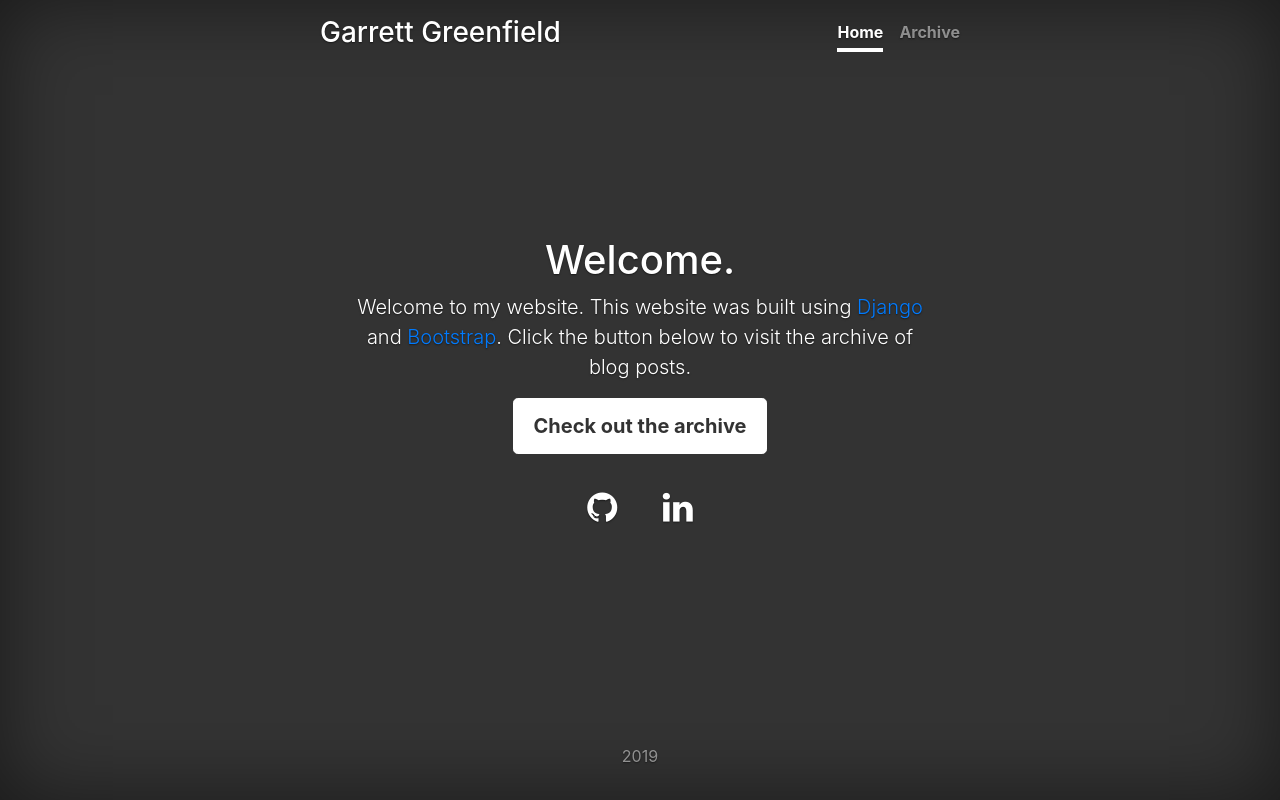
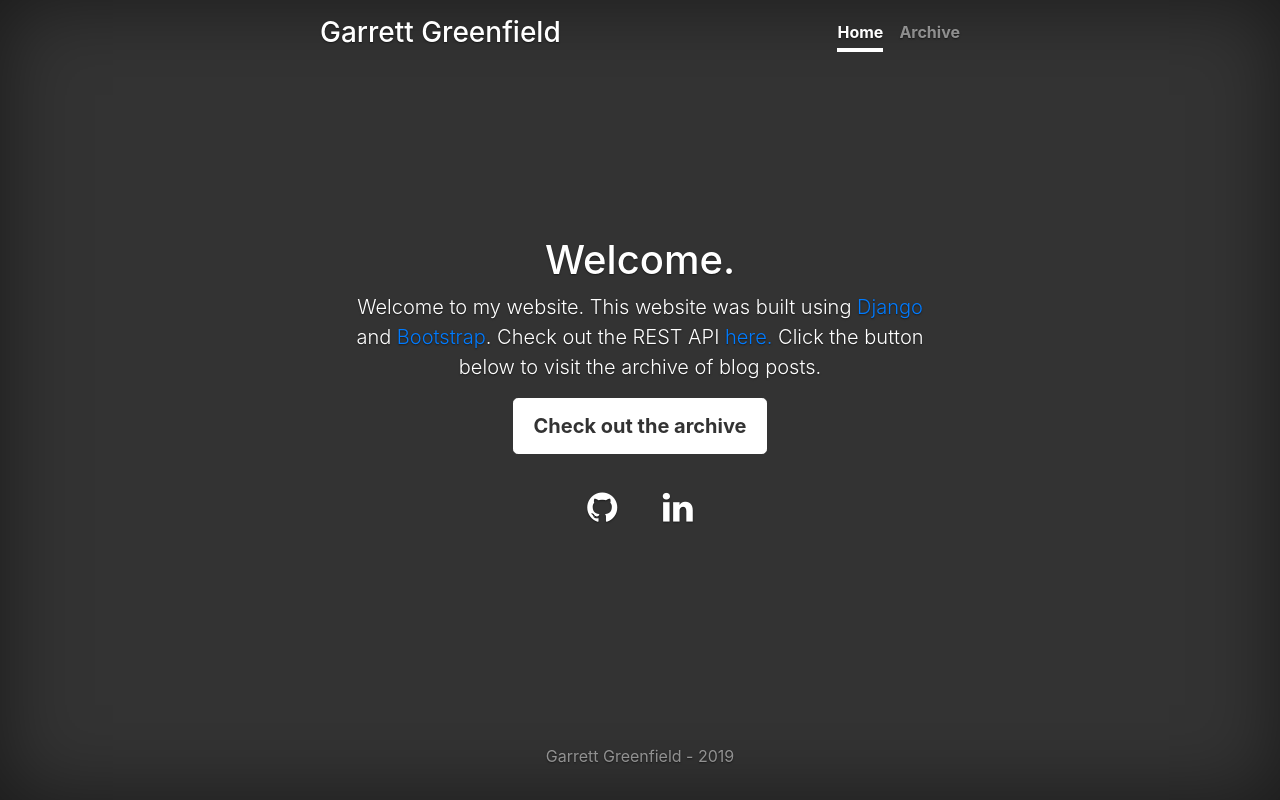
Before and after one commit to GGreenfield/django-blog, a Django app: page / in a window 1280 px wide. Run offline with Django 3.2, Linux system fonts and the light colour scheme; some libraries are stand-ins or nearby versions.

Commit message:
change to home page

```diff
--- a/blog/templates/blog/base.html
+++ b/blog/templates/blog/base.html
@@ -41,7 +41,7 @@
 
   <footer class="mastfoot mt-auto">
     <div class="inner">
-      <p>2019</p>
+      <p>Garrett Greenfield - 2019</p>
     </div>
   </footer>
 </div>
--- a/blog/templates/blog/home.html
+++ b/blog/templates/blog/home.html
@@ -2,7 +2,7 @@
 
 {% block content %}
     <h1 class="cover-heading">Welcome.</h1>
-    <p class="lead">Welcome to my website. This website was built using <a href="https://www.djangoproject.com/" class="text-primary">Django</a> and <a href="https://getbootstrap.com/" class="text-primary">Bootstrap</a>. Click the button below to visit the archive of blog posts.</p>
+    <p class="lead">Welcome to my website. This website was built using <a href="https://www.djangoproject.com/" class="text-primary">Django</a> and <a href="https://getbootstrap.com/" class="text-primary">Bootstrap</a>. Check out the REST API <a href="https://garrgree.pythonanywhere.com/api" class="text-primary">here.</a> Click the button below to visit the archive of blog posts.</p>
     <p class="lead">
       <a href="{% url 'post_list' %}" class="btn btn-lg btn-secondary">Check out the archive</a>
     </p>
```
